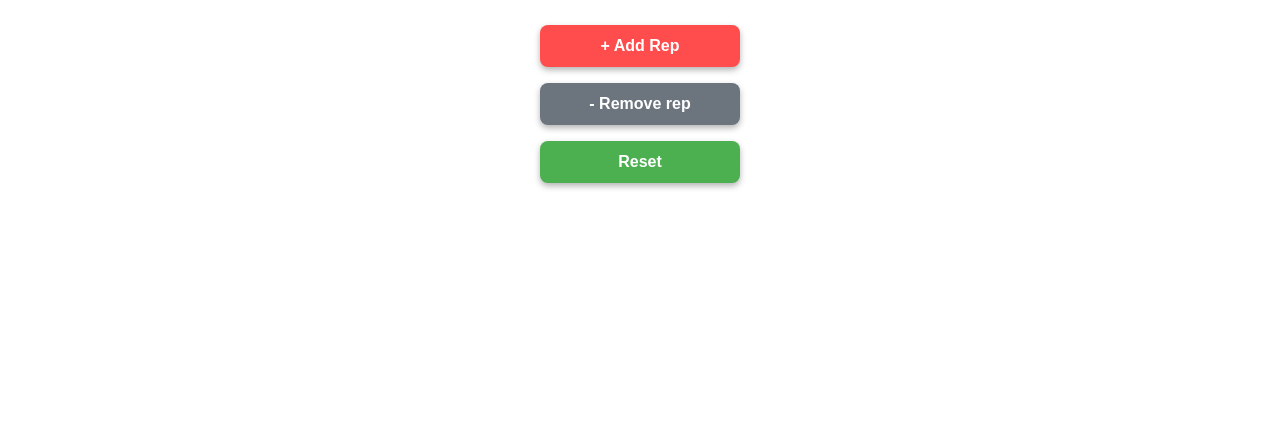
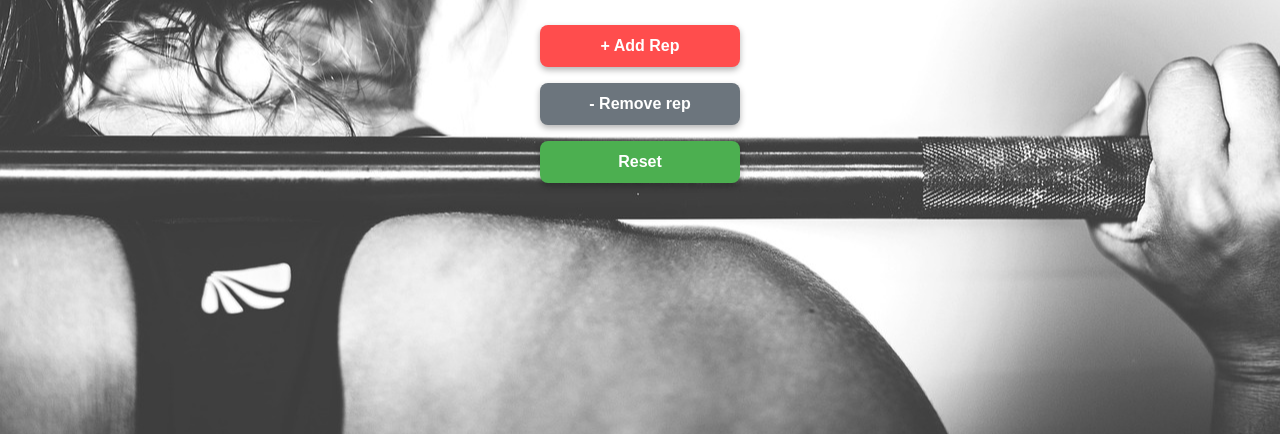
Before and after one commit to A-arti/Workout-Reps-Tracker, a plain HTML site: page index.html in a window 1280 px wide. Shown: the part 366-800 px from the top of the page. Drawn offline with Linux system fonts and the light colour scheme; the site is published under a folder, as on GitHub Pages, so addresses that start at the root find nothing.

Commit message:
index.css file added

```diff
--- a/index.css
+++ b/index.css
@@ -1,6 +1,6 @@
 
     body {
-        background-image: url("/image/workout.jpg");
+        background-image: url("./image/workout.jpg");
         background-size: cover;
         background-position: center;
         font-family: -apple-system, BlinkMacSystemFont, 'Segoe UI', Roboto, Oxygen, Ubuntu, Cantarell, 'Open Sans', 'Helvetica Neue', sans-serif;
```
